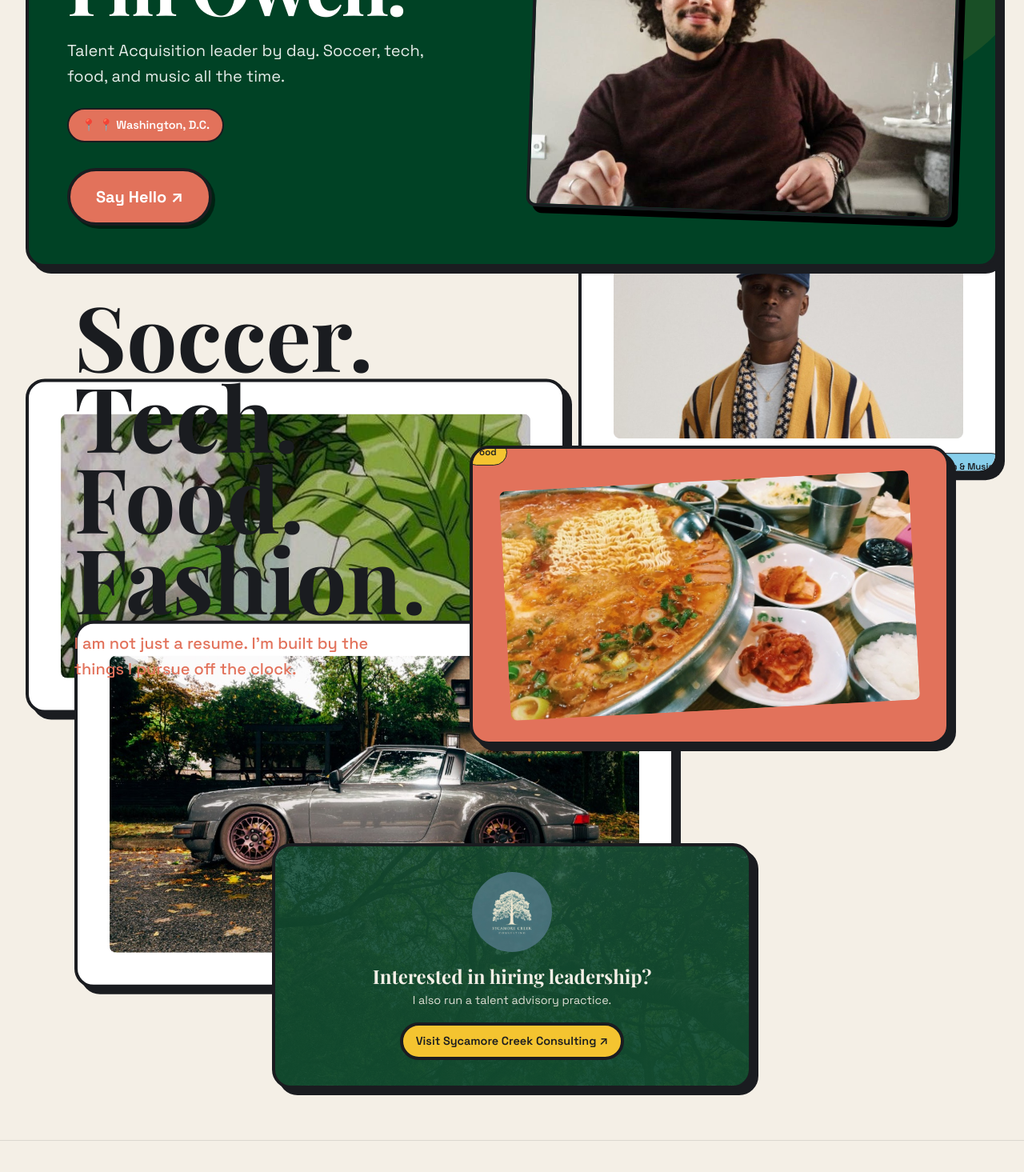
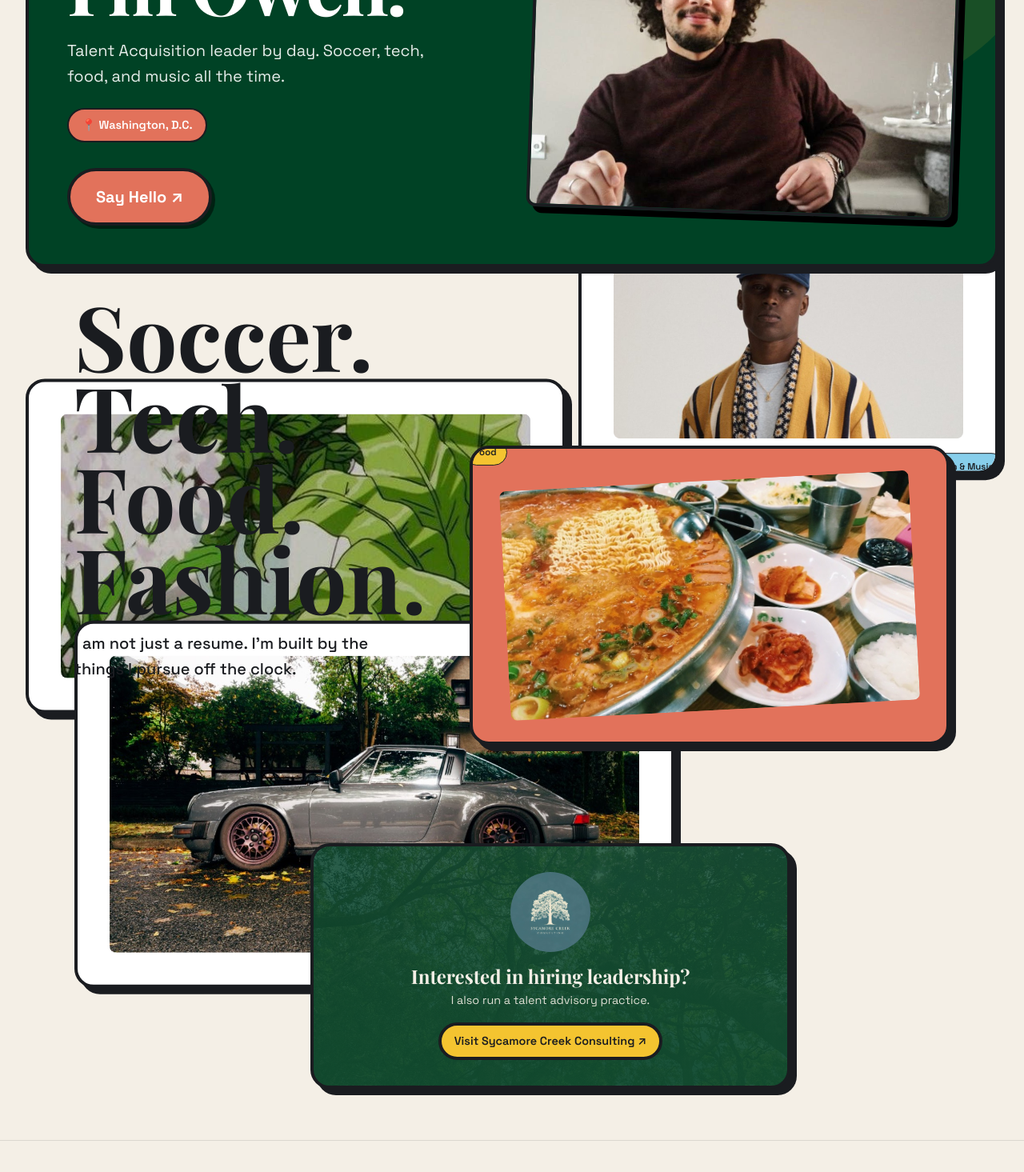
Before and after one commit to howeitis/personalsite, a React (Vite) app: page /#/ in a window 1280 px wide. Shown: the part 300-1765 px from the top of the page at 80% size. Built offline with nearby package versions, Linux system fonts and the light colour scheme; a web font is replaced by a local one.

Commit message:
Fix HeroBento Vitest component mock data and push final aesthetic nitpicks

```diff
--- a/src/components/HeroBento.jsx
+++ b/src/components/HeroBento.jsx
@@ -37,7 +37,7 @@ export const HeroBento = ({ data }) => {
                         </p>
                         <div style={{ marginTop: '1.5rem' }}>
                             <span className="pill-tag bg-terracotta" style={{ color: 'white', display: 'inline-block' }}>
-                                📍 {data.about[2]}
+                                {data.about[2]}
                             </span>
                         </div>
                     </motion.div>
--- a/src/components/MoodBoard.jsx
+++ b/src/components/MoodBoard.jsx
@@ -40,7 +40,7 @@ export const MoodBoard = () => {
                     <h2 className="serif-text" style={{ fontSize: 'clamp(4rem, 18vw, 7rem)', lineHeight: 0.9, mixBlendMode: 'difference', color: 'var(--text-primary)' }}>
                         Soccer.<br />Tech.<br />Food.<br />Fashion.
                     </h2>
-                    <p style={{ marginTop: '1rem', fontSize: 'clamp(1rem, 4vw, 1.25rem)', maxWidth: '400px', fontWeight: 500, color: 'var(--terracotta)' }}>
+                    <p style={{ marginTop: '1rem', fontSize: 'clamp(1rem, 4vw, 1.25rem)', maxWidth: '400px', fontWeight: 500, color: 'var(--text-primary)' }}>
                         I am not just a resume. I'm built by the things I pursue off the clock.
                     </p>
                 </motion.div>
--- a/src/pages/Home.jsx
+++ b/src/pages/Home.jsx
@@ -14,6 +14,7 @@ export const Home = ({ data }) => {
             <div className="bento-card" style={{
                 maxWidth: '600px',
                 margin: '4rem auto 0 auto',
+                transform: 'translateX(3rem)', // Slightly off-center to the right
                 textAlign: 'center',
                 padding: '2rem',
                 backgroundImage: 'linear-gradient(rgba(17, 75, 47, 0.85), rgba(17, 75, 47, 0.95)), url("images/sycamore_bg.jpg")',
@@ -34,6 +35,6 @@ export const Home = ({ data }) => {
                     Visit {data.consulting.name} ↗
                 </a>
             </div>
-        </div>
+        </div >
     );
 };
```
Also changed, not shown: 1 other file (tests, documents, lock files or other folders).
